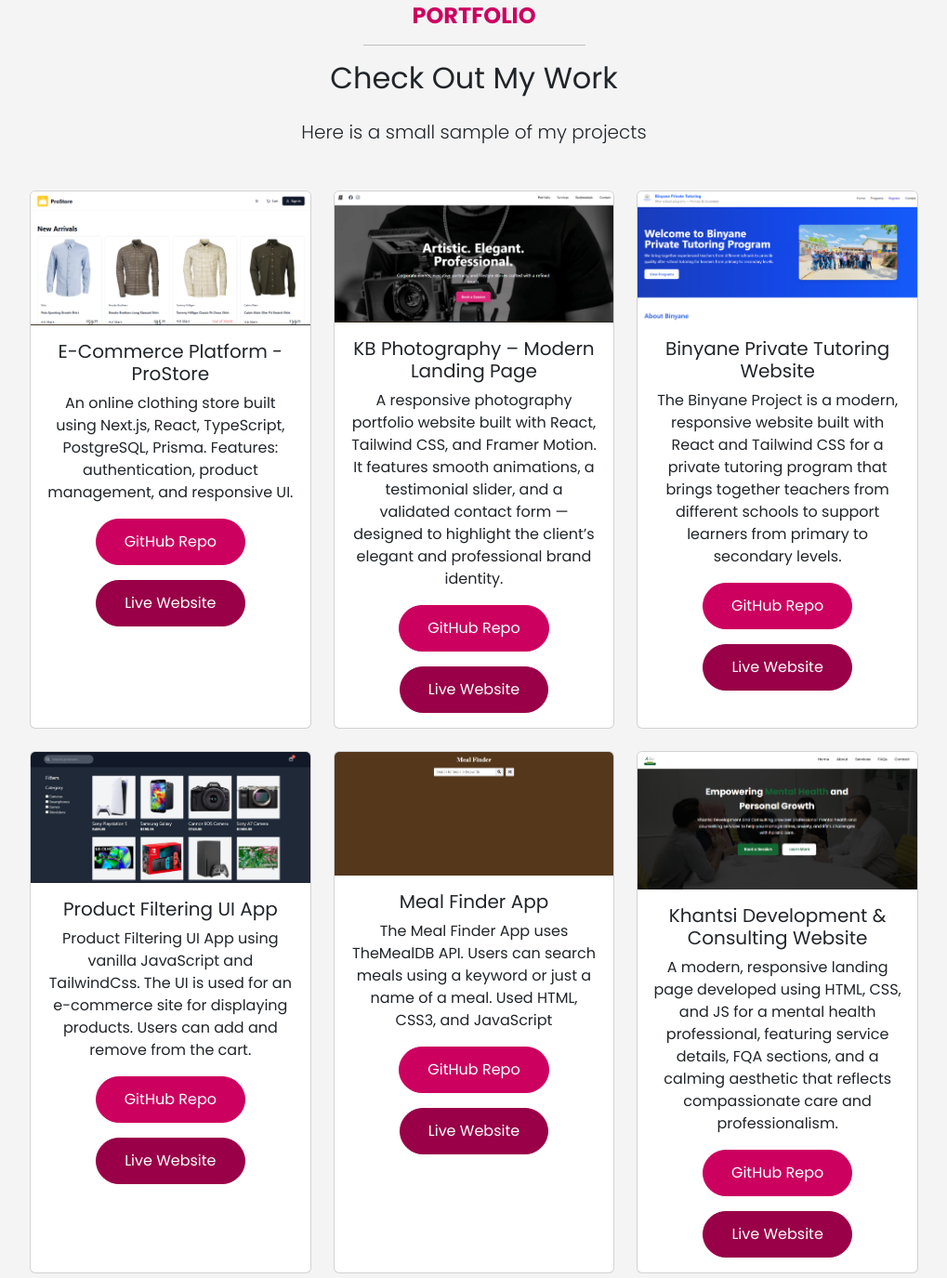
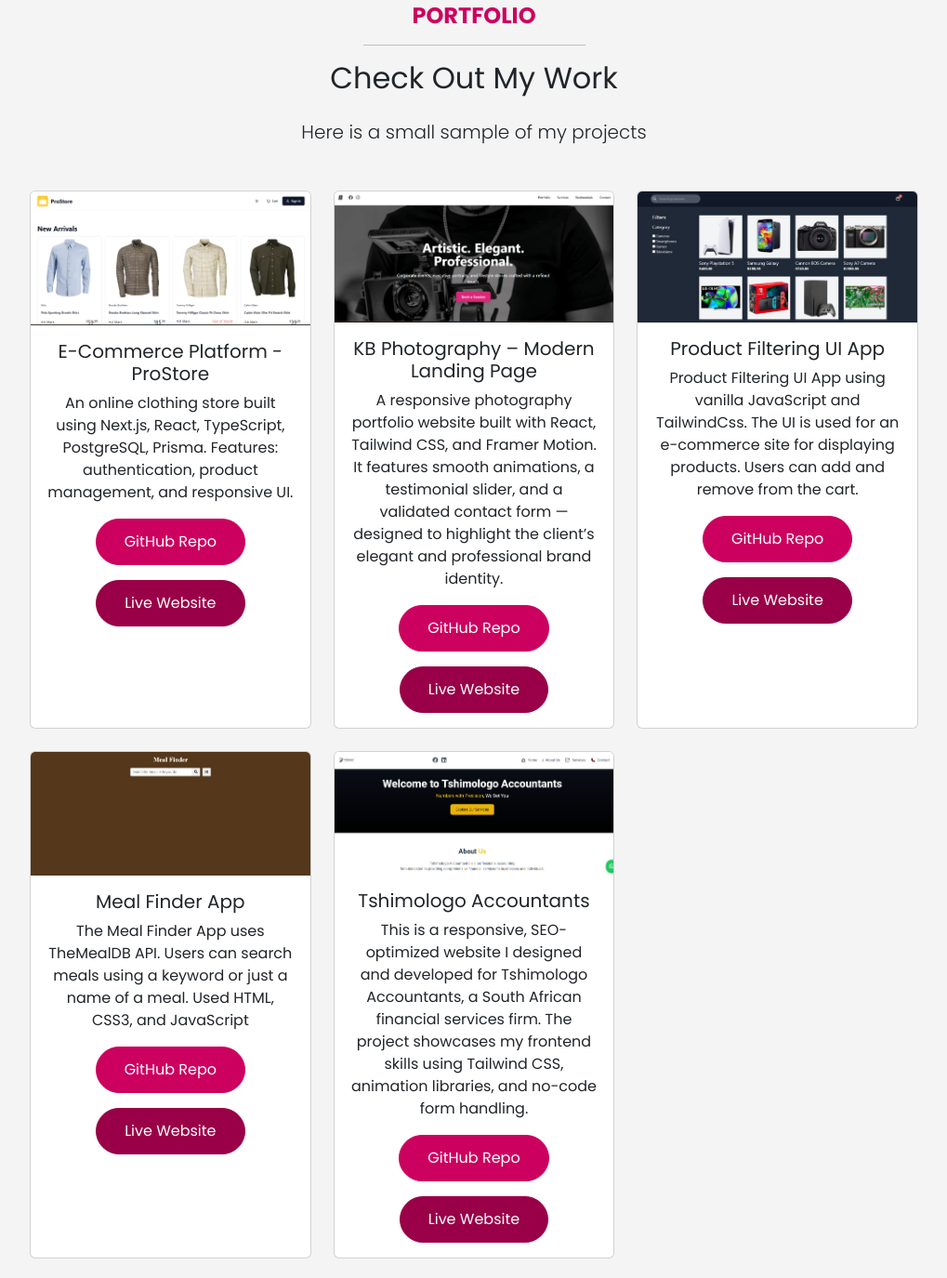
Before and after one commit to lebogang-developer/personal-portfolio-website, a website: page index.html in a window 1280 px wide. Shown: the part 2465-3840 px from the top of the page at 93% size, without its empty margins (130-1149 px from the left). Drawn offline with nearby package versions, Linux system fonts and the light colour scheme; files that its build step writes are made by us from their sources.

Commit message:
Fix: Projects

```diff
--- a/index.html
+++ b/index.html
@@ -243,8 +243,8 @@
               </div>
             </div>
           </div>
-          <div class="col-md-4">
-            <!-- Project 3 -->
+          <!-- <div class="col-md-4">
+
             <div class="card h-100 d-flex flex-column text-center">
               <img src="images/binyane.png" class="card-img-top" alt="Project Image 1">
               <div class="card-body">
@@ -258,7 +258,7 @@
                 <a href="https://binyane-website.vercel.app/" class="btn btn-secondary rounded-5" target="_blank">Live Website</a>
               </div>
             </div>
-          </div>
+          </div> -->
 
           <div class="col-md-4">
             <!-- Project 3 -->
@@ -289,8 +289,8 @@
             </div>
           </div>
 
-          <div class="col-md-4">
-            <!-- Project 5 -->
+          <!-- <div class="col-md-4">
+
             <div class="card h-100 d-flex flex-column text-center">
               <img src="images/khantsi-consulting.png" class="card-img-top" alt="Project Image 1">
               <div class="card-body">
@@ -304,7 +304,7 @@
                 <a href="https://lebogang-developer.github.io/khantsi-website/" class="btn btn-secondary rounded-5" target="_blank">Live Website</a>
               </div>
             </div>
-          </div>
+          </div> -->
 
           <div class="col-md-4">
             <!-- Project 6 -->
--- a/package.json
+++ b/package.json
@@ -7,7 +7,7 @@
     "sass:build": "sass --no-source-map scss:css",
     "sass:watch": "sass --no-source-map --watch scss:css"
   },
-  "author": "Brad Traversy",
+  "author": "Lebo Sekaleli",
   "license": "MIT",
   "devDependencies": {
     "@fortawesome/fontawesome-free": "^6.4.0",
```
